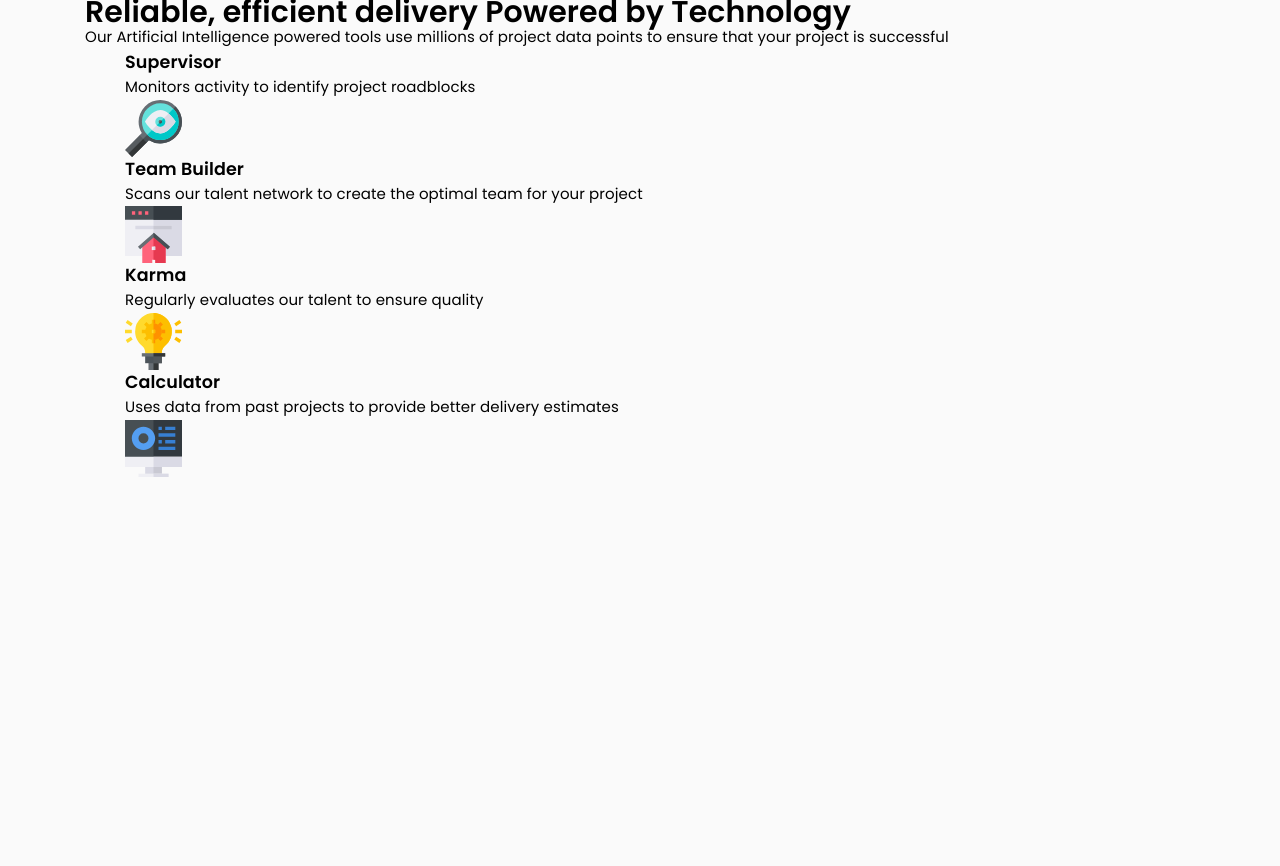
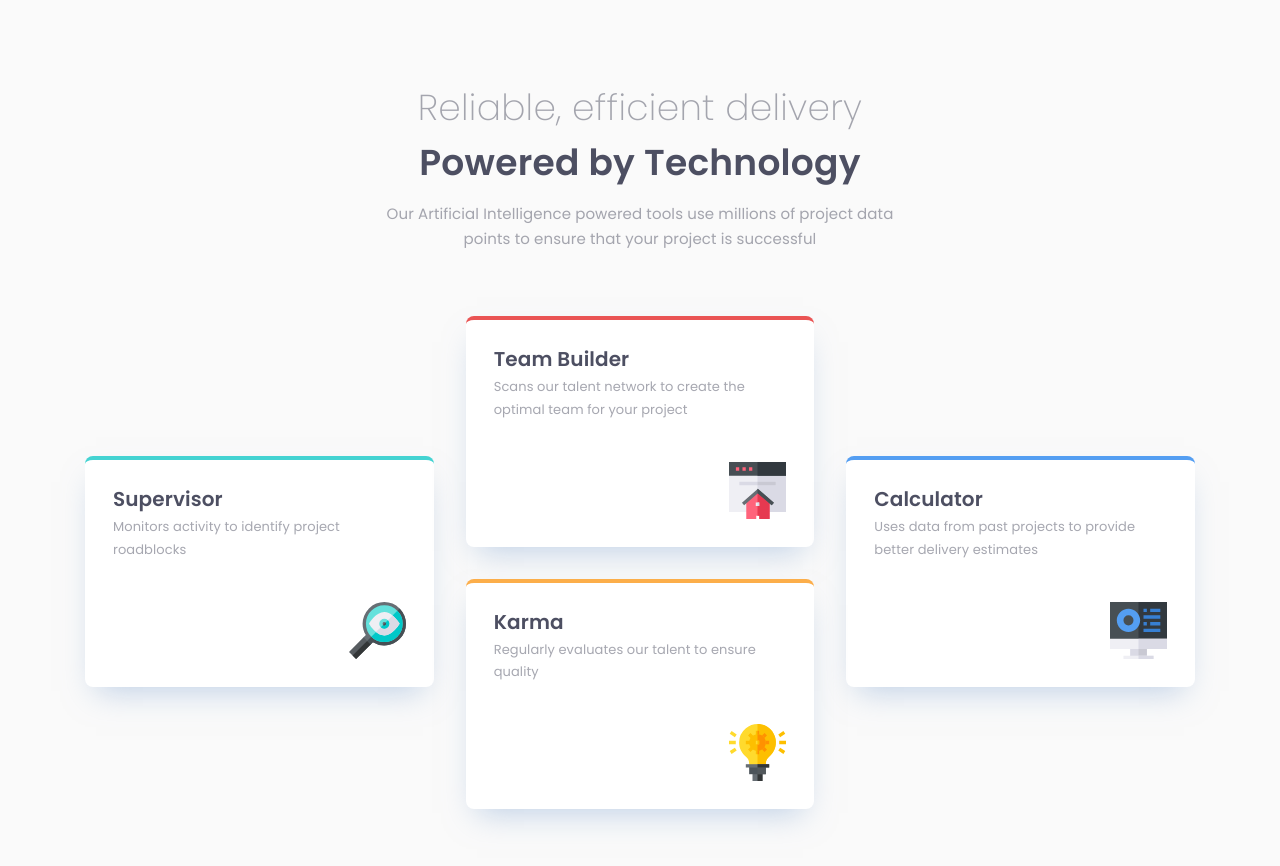
Before and after one commit to Muhammadjewel/four-card-feature-section, a plain HTML site: page index.html in a window 1280 px wide. Before the commit the page ends 800 px from the top, so only its background shows below. Drawn offline with Linux system fonts and the light colour scheme.

Commit message:
Add project styles

```diff
--- a/css/styles.css
+++ b/css/styles.css
@@ -8,7 +8,7 @@
 
   --color-bg-body: 250, 250, 250;
   --color-bg-card: 255, 255, 255;
-  --color-text: rgb(var(--color-grey));
+  --color-text: var(--color-grey);
 
   --container-width: 1174px;
   --container-padding: 32px;
@@ -29,7 +29,7 @@ body {
   line-height: 166.667%;
   letter-spacing: 0.0065rem;
   background-color: rgb(var(--color-bg-body));
-  color: rgb(var(--color-text));
+  color: rgba(var(--color-text), 0.5);
 }
 
 img {
@@ -92,6 +92,100 @@ select:-webkit-autofill:focus {
   flex-grow: 1;
 }
 
+
+/* FEATURE-CARD */
+.feature-card {
+  display: grid;
+  padding: 24px 28px 28px;
+  border-top: 4px solid #000;
+  border-radius: 8px;
+  background-color: rgb(var(--color-bg-card));
+  box-shadow: var(--card-box-shadow);
+  overflow: hidden;
+}
+
+.feature-card--red {
+  border-color: rgb(var(--color-red));
+}
+
+.feature-card--cyan {
+  border-color: rgb(var(--color-cyan));
+}
+
+.feature-card--orange {
+  border-color: rgb(var(--color-orange));
+}
+
+.feature-card--blue {
+  border-color: rgb(var(--color-blue));
+}
+
+.feature-card__title {
+  margin-bottom: 2px;
+  font-size: 1.25rem;
+  font-weight: 600;
+  line-height: normal;
+  color: rgb(var(--color-text));
+}
+
+.feature-card__text {
+  margin-bottom: 40px;
+  font-size: 0.8125rem;
+  line-height: 176.923%;
+  letter-spacing: 0.00563rem;
+}
+
+.feature-card__img {
+  width: 57px;
+  height: 57px;
+  margin-left: auto;
+  margin-top: auto;
+  object-fit: contain;
+  object-position: right center;
+}
+
+
+/* FEATURES */
+.features {
+  padding-top: 84px;
+  padding-bottom: 78px;
+}
+
+.features__info {
+  width: 100%;
+  max-width: 33.75rem;
+  margin-left: auto;
+  margin-right: auto;
+  margin-bottom: 76px;
+  text-align: center;
+}
+
+.features__heading {
+  display: grid;
+  margin-bottom: 12px;
+  font-size: 1.5rem;
+  font-weight: 200;
+  line-height: normal;
+  letter-spacing: 0.01044rem;
+}
+
+.features__heading-bold {
+  font-weight: 600;
+  color: rgb(var(--color-text));
+}
+
+.features__list {
+  display: grid;
+  gap: 24px;
+  padding: 0;
+  list-style: none;
+}
+
+.features__item {
+  display: grid;
+}
+
+
 @media
 only screen and (-webkit-min-device-pixel-ratio: 2),
 only screen and (   min--moz-device-pixel-ratio: 2),
@@ -101,3 +195,49 @@ only screen and (                min-resolution: 192dpi),
 only screen and (                min-resolution: 2dppx) {
 
 }
+
+@media only screen and (min-width: 33.75em) {
+  .features__list {
+    grid-template-columns: repeat(2, 1fr);
+    gap: 32px;
+  }
+}
+
+@media only screen and (min-width: 48em) {
+  .features {
+    padding-top: 80px;
+    padding-bottom: 80px;
+  }
+
+  .features__heading {
+    font-size: 2.25rem;
+    letter-spacing: 0.01563rem;
+  }
+
+  .features__info {
+    margin-bottom: 64px;
+  }
+}
+
+@media only screen and (min-width: 62em) {
+  .features__list {
+    display: flex;
+    flex-wrap: wrap;
+    justify-content: center;
+    align-items: center;
+  }
+
+  .features__item {
+    position: relative;
+    width: calc((100% - 64px) / 3);
+  }
+
+  .features__item:first-of-type,
+  .features__item:last-of-type {
+    top: 140px;
+  }
+
+  .features__item:nth-of-type(3) {
+    order: 1;
+  }
+}
--- a/index.html
+++ b/index.html
@@ -24,7 +24,7 @@
     <div class="features">
       <div class="container">
         <div class="features__info">
-          <h1 class="features__heading">Reliable, efficient delivery <span>Powered by Technology</span></h1>
+          <h1 class="features__heading">Reliable, efficient delivery <span class="features__heading-bold">Powered by Technology</span></h1>
           <p class="features__text">Our Artificial Intelligence powered tools use millions of project data points to ensure that your project is successful</p>
         </div>
 
@@ -32,28 +32,31 @@
           <h2 class="visually-hidden">Features list</h2>
           <ul class="features__list" role="list">
             <li class="features__item" role="listitem">
-              <div class="feature-card">
+              <div class="feature-card feature-card--cyan">
                 <h3 class="feature-card__title">Supervisor</h3>
                 <p class="feature-card__text">Monitors activity to identify project roadblocks</p>
                 <img src="img/icon-supervisor.svg" alt="" class="feature-card__img" width="57" height="57" aria-hidden="true">
               </div>
             </li>
+
             <li class="features__item" role="listitem">
-              <div class="feature-card">
+              <div class="feature-card feature-card--red">
                 <h3 class="feature-card__title">Team Builder</h3>
                 <p class="feature-card__text">Scans our talent network to create the optimal team for your project</p>
                 <img src="img/icon-team-builder.svg" alt="" class="feature-card__img" width="57" height="57" aria-hidden="true">
               </div>
             </li>
+
             <li class="features__item" role="listitem">
-              <div class="feature-card">
+              <div class="feature-card feature-card--orange">
                 <h3 class="feature-card__title">Karma</h3>
                 <p class="feature-card__text">Regularly evaluates our talent to ensure quality</p>
                 <img src="img/icon-karma.svg" alt="" class="feature-card__img" width="57" height="57" aria-hidden="true">
               </div>
             </li>
+
             <li class="features__item" role="listitem">
-              <div class="feature-card">
+              <div class="feature-card feature-card--blue">
                 <h3 class="feature-card__title">Calculator</h3>
                 <p class="feature-card__text">Uses data from past projects to provide better delivery estimates</p>
                 <img src="img/icon-calculator.svg" alt="" class="feature-card__img" width="57" height="57" aria-hidden="true">
```
